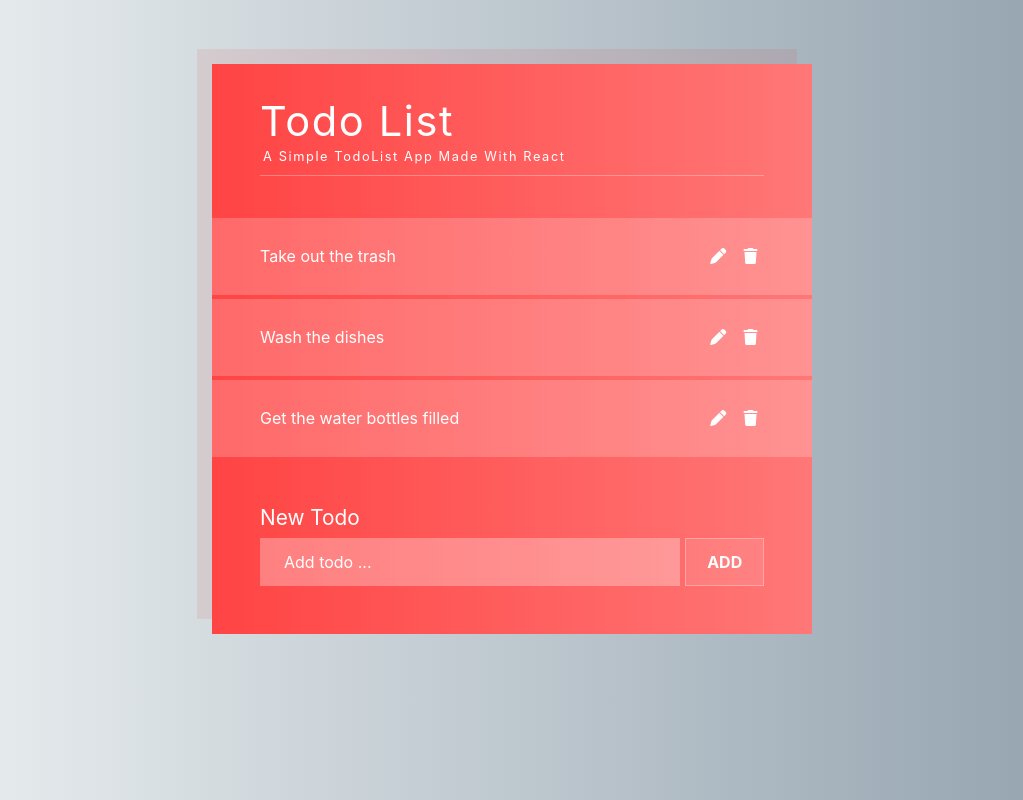
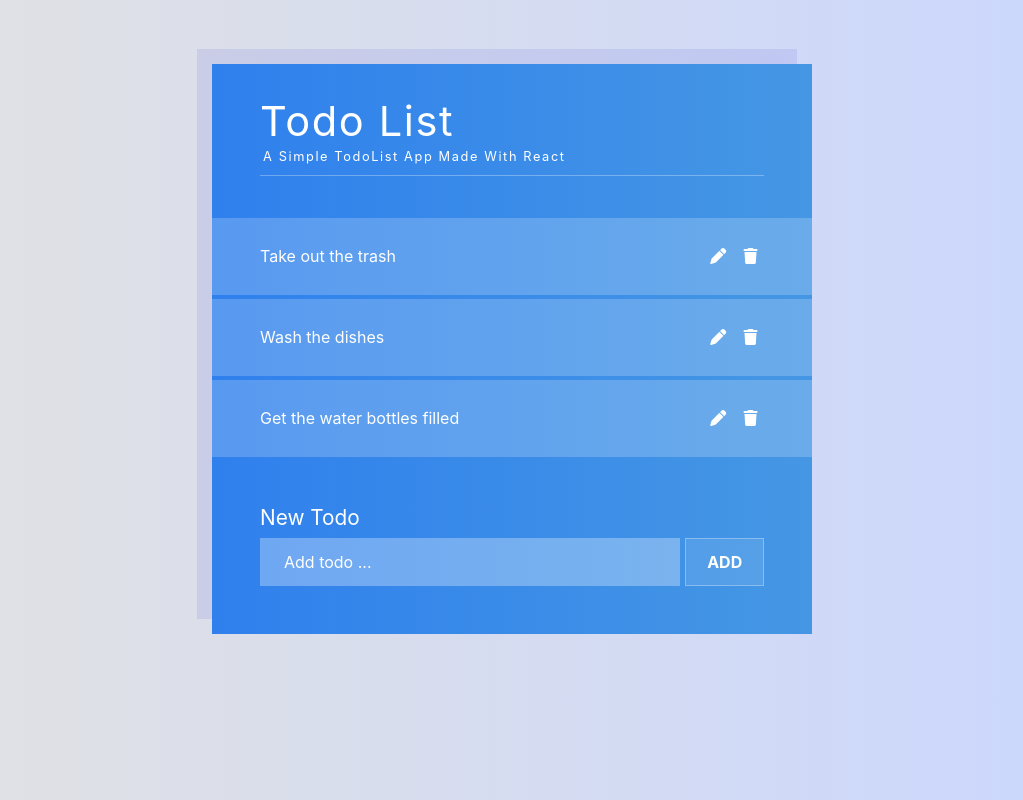
Before and after one commit to zaidakhterr/TodoList-App, a React (Create React App) app: page / in a window 1280 px wide. Shown: the whole page, without its empty margins (128-1151 px from the left). Built offline with nearby package versions, Linux system fonts and the light colour scheme.

Commit message:
Changed colour theme

```diff
--- a/src/Styles/TodoList.scss
+++ b/src/Styles/TodoList.scss
@@ -2,11 +2,11 @@
   margin: 4rem auto;
   padding: 2rem 3rem 3rem;
   max-width: 600px;
-  background: #ff6666;
-  background: -webkit-linear-gradient(to right, #ff4444, #ff7777);
-  background: linear-gradient(to right, #ff4444, #ff7777);
+  background: #2f80ed;
+  background: -webkit-linear-gradient(to right, #2f80ed, #4597e4);
+  background: linear-gradient(to right, #2f80ed, #4597e4);
   color: #fff;
-  box-shadow: -15px -15px 0px 0px rgba(200, 50, 50, 0.1);
+  box-shadow: -15px -15px 0px 0px rgba(50, 50, 200, 0.1);
   overflow: hidden;
   //border-radius: 4px;
 
--- a/src/Styles/index.scss
+++ b/src/Styles/index.scss
@@ -11,9 +11,9 @@ body {
   -webkit-font-smoothing: antialiased;
   -moz-osx-font-smoothing: grayscale;
 
-  background: #8e9eab;
-  background: -webkit-linear-gradient(to right, #eef2f3, #8e9eab);
-  background: linear-gradient(to right, #eef2f3, #8e9eab);
+  background: #c9d6ff;
+  background: -webkit-linear-gradient(to right, #e2e2e2, #c9d6ff);
+  background: linear-gradient(to right, #e2e2e2, #c9d6ff);
 
   max-height: 100vh;
 }
```
